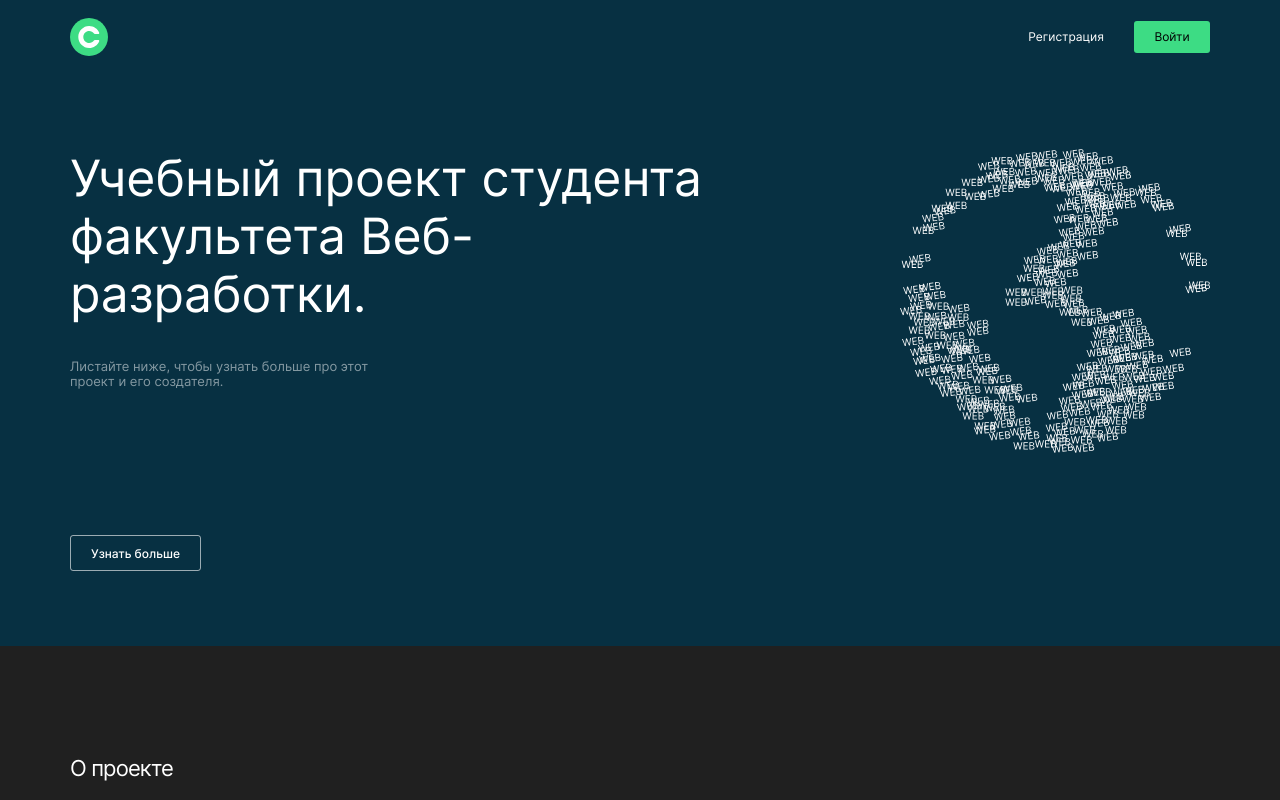
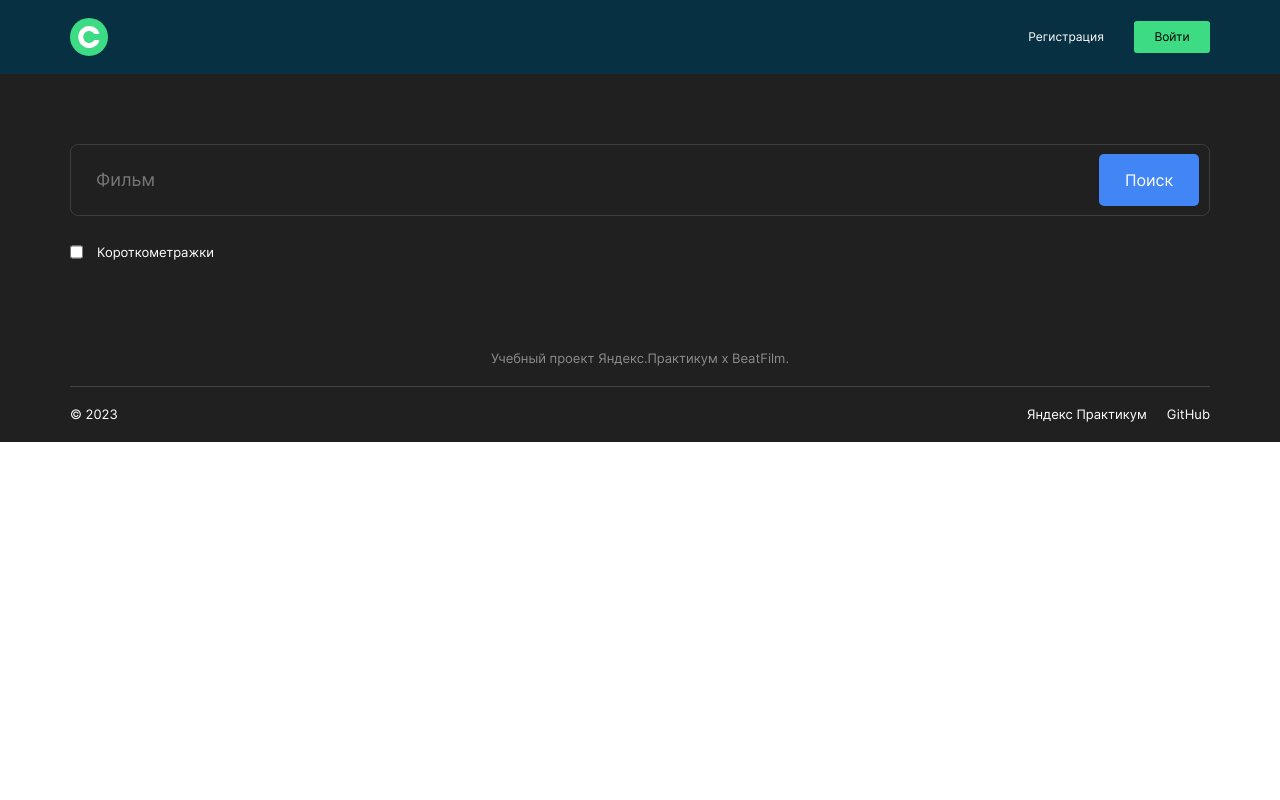
Before and after one commit to KappaKappaKappaKappaKappa/movies-explorer-frontend, a React (Create React App) app: page / in a window 1280 px wide. Shown: the top 800 px of the page. Built offline with nearby package versions, Linux system fonts and the light colour scheme.

Commit message:
FEAT: В процессе разработки компонента SearchForm

```diff
--- a/src/components/App/App.js
+++ b/src/components/App/App.js
@@ -1,6 +1,7 @@
 import Header from "../Header/Header.jsx";
 import Main from "../Main/Main.jsx";
 import Footer from "../Footer/Footer.jsx";
+import Movies from "../Movies/Movies.jsx";
 import React, { useState, useEffect } from "react";
 
 function App() {
@@ -8,7 +9,8 @@ function App() {
   return (
     <>
       <Header isLoggedIn={isLoggedIn} />
-      <Main />
+      {/* <Main /> */}
+      <Movies />
       <Footer />
     </>
   );
--- /dev/null
+++ b/src/components/Movies/Movies.jsx
@@ -0,0 +1,7 @@
+import SearchForm from "../SearchForm/SearchForm";
+
+function Movies() {
+  return <SearchForm />;
+}
+
+export default Movies;
--- /dev/null
+++ b/src/components/SearchForm/SearchForm.css
@@ -0,0 +1,53 @@
+.search {
+  background-color: #202020;
+  padding: 70px 70px 10px;
+}
+
+.search__form-container {
+  height: 72px;
+  border-radius: 8px;
+  border: 1.5px solid rgba(170, 170, 170, 0.2);
+  padding: 10px 10px 10px 25px;
+  display: flex;
+  justify-content: space-between;
+  box-sizing: border-box;
+}
+
+.search__form {
+  margin-bottom: 27px;
+}
+
+.search__input {
+  all: unset;
+  width: 90.35%;
+  background-color: #202020;
+  color: #8b8b8b;
+  font-size: 1.125rem;
+  line-height: 1.25rem; /* 111.111% */
+}
+
+.search__submit-btn {
+  all: unset;
+  width: 100px;
+  height: 52px;
+  border-radius: 5px;
+  background: #4285f4;
+  text-align: center;
+  align-self: center;
+}
+
+.search__submit-btn:hover {
+  opacity: 0.8;
+  cursor: pointer;
+}
+
+.search__shorts-container {
+  display: flex;
+  gap: 14px;
+}
+
+.search__shorts-title {
+  color: #fff;
+  font-size: 0.8125rem;
+  line-height: 1.125rem; /* 138.462% */
+}
--- /dev/null
+++ b/src/components/SearchForm/SearchForm.jsx
@@ -0,0 +1,23 @@
+function SearchForm() {
+  return (
+    <section className="search">
+      <form action="" className="search__form">
+        <div className="search__form-container">
+          <input type="text" className="search__input" placeholder="Фильм" />
+          <button className="search__submit-btn">Поиск</button>
+        </div>
+      </form>
+      <div className="search__shorts-container">
+        <input
+          type="checkbox"
+          id="FilterCheckbox"
+          name="FilterCheckbox"
+          className="search__shorts-checkbox"
+        />
+        <p className="search__shorts-title">Короткометражки</p>
+      </div>
+    </section>
+  );
+}
+
+export default SearchForm;
--- a/src/index.css
+++ b/src/index.css
@@ -11,3 +11,5 @@
 @import url("./components/Navigation/Navigation.css");
 @import url("./components/Main/Main.css");
 @import url("./components/NavAuth/NavAuth.css");
+@import url("./components/Movies/Movies.css");
+@import url("./components/SearchForm/SearchForm.css");
```
Also changed, not shown: src/components/Movies/Movies.css (added).
